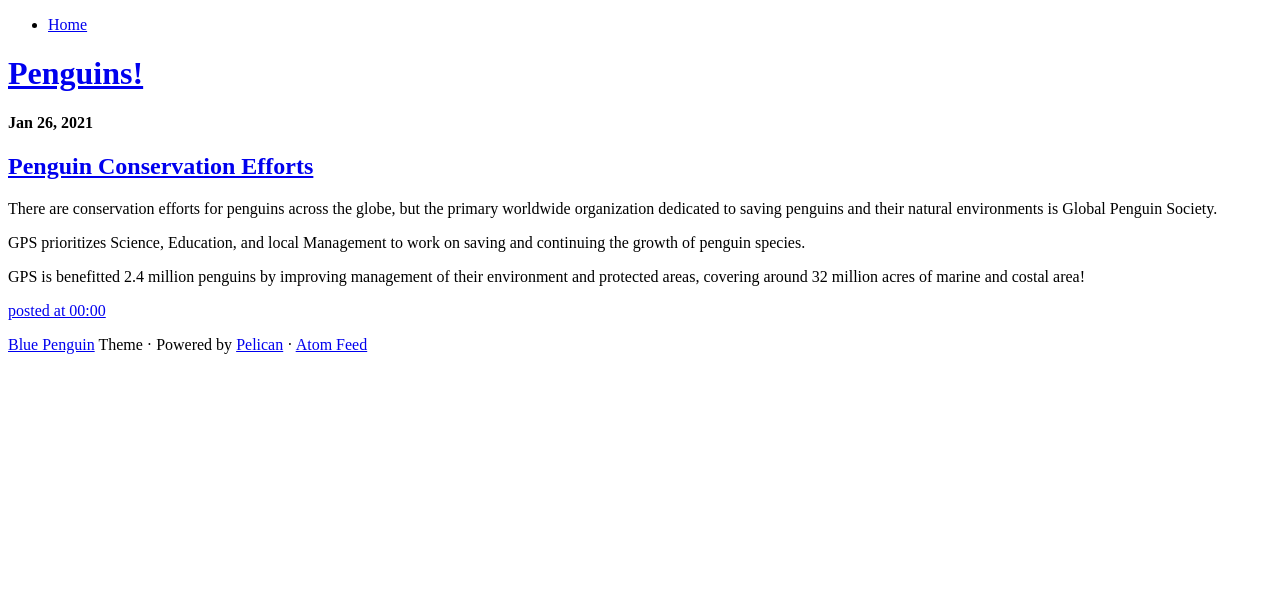
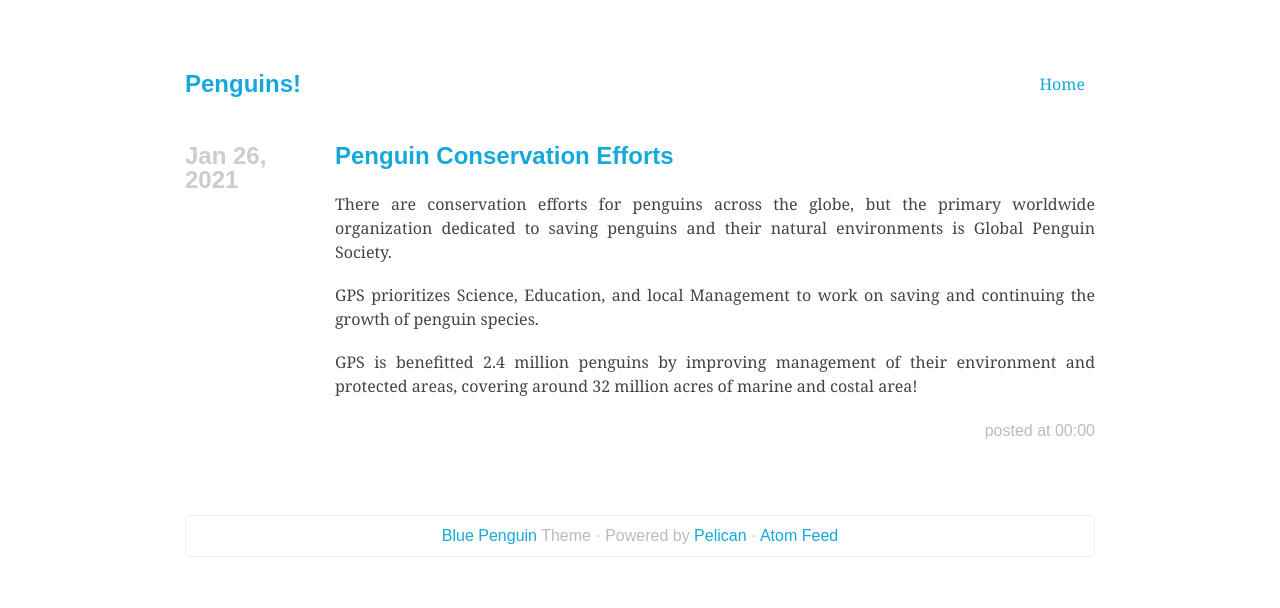
Before and after one commit to andy12125/Penguin, a plain HTML site: page penguin-conservation-efforts.html in a window 1280 px wide. Drawn offline with Linux system fonts and the light colour scheme.

Commit message:
Update penguin-conservation-efforts.html

```diff
--- a/penguin-conservation-efforts.html
+++ b/penguin-conservation-efforts.html
@@ -6,11 +6,11 @@
     <title>Penguins! | Penguin Conservation Efforts</title>
     <link rel="shortcut icon" type="image/png" href=" /favicon.png">
     <link rel="shortcut icon" type="image/x-icon" href=" /favicon.ico">
-    <link href=" /feeds/all.atom.xml" type="application/atom+xml" rel="alternate" title="Penguins! Full Atom Feed" />
-    <link href=" /feeds/misc.atom.xml" type="application/atom+xml" rel="alternate" title="Penguins! Categories Atom Feed" />
-    <link rel="stylesheet" href=" /theme/css/screen.css" type="text/css" />
-    <link rel="stylesheet" href=" /theme/css/pygments.css" type="text/css" />
-    <link rel="stylesheet" href=" /theme/css/print.css" type="text/css" media="print" />
+    <link href="all.atom.xml" type="application/atom+xml" rel="alternate" title="Penguins! Full Atom Feed" />
+    <link href="misc.atom.xml" type="application/atom+xml" rel="alternate" title="Penguins! Categories Atom Feed" />
+    <link rel="stylesheet" href="screen.css" type="text/css" />
+    <link rel="stylesheet" href="pygments.css" type="text/css" />
+    <link rel="stylesheet" href="print.css" type="text/css" media="print" />
     <meta name="generator" content="Pelican" />
     <meta name="description" content="" />
     <meta name="author" content="TCMG 41 Group 6" />
@@ -32,7 +32,7 @@
 
             <article class="post">
                 <h2 class="title">
-                    <a href=" /penguin-conservation-efforts.html" rel="bookmark" title="Permanent Link to &quot;Penguin Conservation Efforts&quot;">Penguin Conservation Efforts</a>
+                    <a href="penguin-conservation-efforts.html" rel="bookmark" title="Permanent Link to &quot;Penguin Conservation Efforts&quot;">Penguin Conservation Efforts</a>
                 </h2>
 
 
@@ -44,7 +44,7 @@
                 <div class="clear"></div>
 
                 <div class="info">
-                    <a href=" /penguin-conservation-efforts.html">posted at 00:00</a>
+                    <a href="penguin-conservation-efforts.html">posted at 00:00</a>
                 </div>
             </article>
             <div class="clear"></div>
@@ -54,7 +54,7 @@
                 &middot;
                 Powered by <a href="http://getpelican.com">Pelican</a>
                 &middot;
-                <a href=" /feeds/all.atom.xml" rel="alternate">Atom Feed</a>
+                <a href="all.atom.xml" rel="alternate">Atom Feed</a>
             </footer>
         </div>
         <div class="clear"></div>
```
